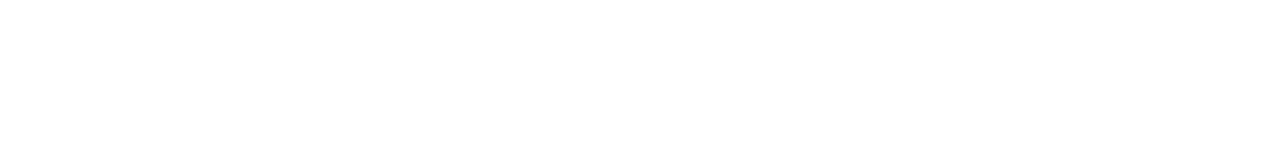
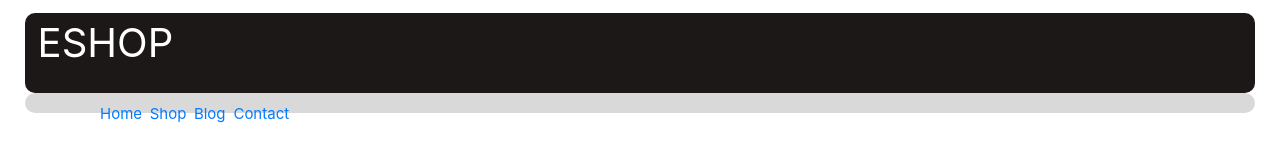
Before and after one commit to HDPrj/Shop-For-Products, a website: page index.html in a window 1280 px wide. Drawn offline with nearby package versions, Linux system fonts and the light colour scheme.

Commit message:
black color and grey color header created. eshop logo is felt tobe adjust according. home blog navigation are left to be centralised.

```diff
--- a/index.html
+++ b/index.html
@@ -19,9 +19,21 @@
 </head>
 <body>
     <header>
-        <div>
+       <a href="#" class="logo">ESHOP</a>
 
-        </div>
     </header>
+    <div class="grey-header">
+
+            <nav class="navbar">
+            <ul>
+                <li><a href="#Home"> Home</a></li>
+                <li><a href="#Shop"> Shop</a></li>
+                <li><a href="#Blog"> Blog</a></li>
+                <li><a href="#contact"> Contact</a></li>
+            </ul>
+            </nav>
+
+
+    </div>
 </body>
 </html>
--- a/src/css/style.css
+++ b/src/css/style.css
@@ -0,0 +1,52 @@
+
+
+*{
+   margin: 0% 1% 0%  1%;
+}
+
+  header{
+    background-color: #1D1818;
+    /* background-color: burlywood; */
+    height: 80px;
+    width: 98%;
+    display: flex;
+    align-items: center;
+    border-radius: 10px;
+    align-items: center;
+    margin-top: 1%;
+
+}
+
+/* logo */
+.logo{
+    color: white;
+    font-size: 40px;
+    margin-top: 5%;
+}
+/* second grey header */
+.grey-header{
+    background-color: #D9D9D9;
+    width: 98%;
+    height: 20px;
+    display: flex;
+    border-radius: 20px;
+    padding: 0%;
+    margin-top: 0%;
+}
+
+.navbar ul{
+    display: flex;
+    align-items: center;
+    justify-content: space-between;
+    list-style: none;
+
+
+}
+
+.navbar ul li{
+padding: 2px;
+align-items: center;
+font-size: 15px;
+color: black;
+
+}
```
